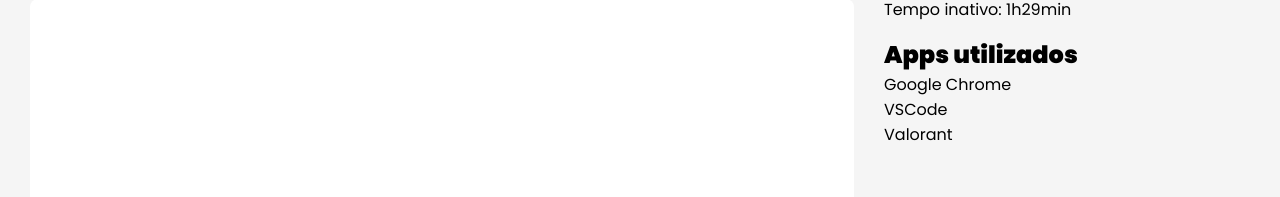
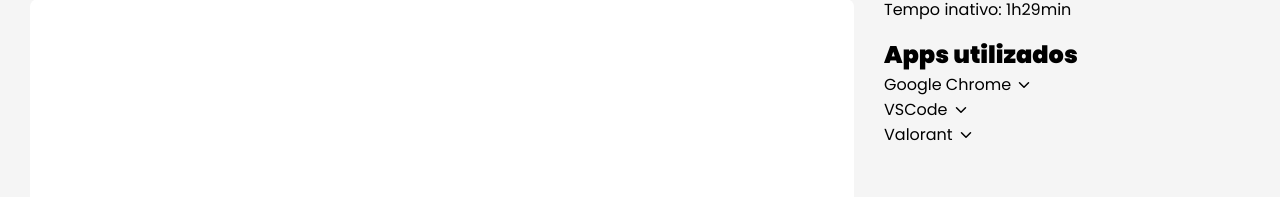
Before and after one commit to abnerjs/iworkoff, a React (Create React App) app: page /home in a window 1280 px wide. Shown: the part 243-440 px from the top of the page. Built offline with nearby package versions, Linux system fonts and the light colour scheme.

Commit message:
collapse final

```diff
--- a/src/components/dataInfo/AppCollapse.css
+++ b/src/components/dataInfo/AppCollapse.css
@@ -1,5 +1,7 @@
 .collapsible .divisorContent {
     cursor: pointer;
+    display: flex;
+    align-items: center;
 }
 
 .collapsible .divisorContent::selection {
@@ -28,3 +30,12 @@
 .collapsible .app-time-info .noAuth {
     background-color: var(--red-iwo);
 }
+
+.collapsible .chevronApps {
+    margin-left: 5px;
+    transition: all ease 0.2s;
+}
+
+.collapsible .is-open .chevronApps {
+    transform: rotate(-180deg)
+}
--- a/src/components/dataInfo/AppCollapse.jsx
+++ b/src/components/dataInfo/AppCollapse.jsx
@@ -2,11 +2,13 @@
 import React from 'react'
 import './AppCollapse.css'
 import Collapsible from 'react-collapsible';
+import { IoChevronDownOutline } from "react-icons/io5"
 
 const divisorContent = (nomeApp) => {
     return (
         <div className='divisorContent'>
             {nomeApp}
+            <IoChevronDownOutline className='chevronApps' />
         </div>
     )
 }
```
